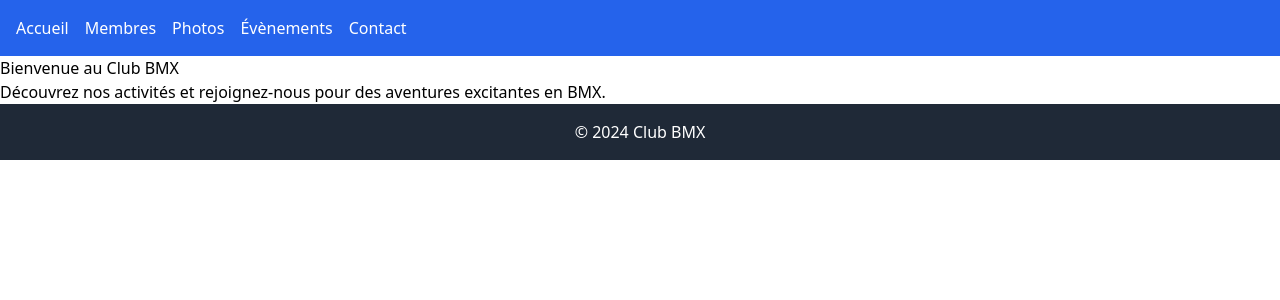
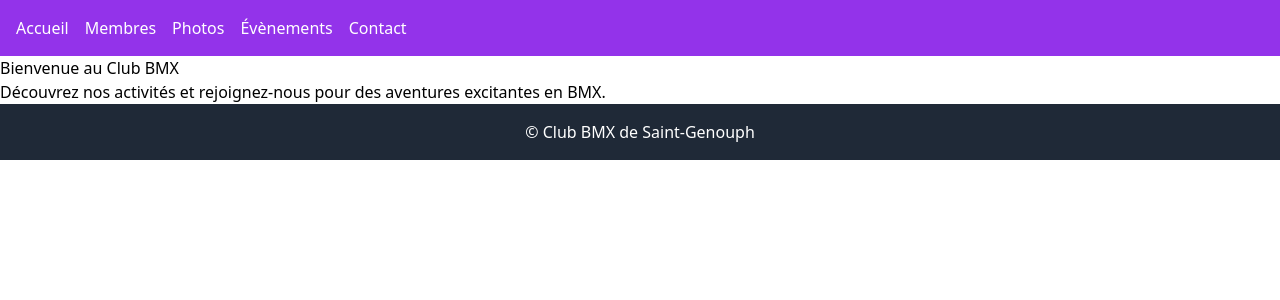
Before and after one commit to Martinouf/BMX-Saint-Genouph, a Vue app: page / in a window 1280 px wide. Shown: the top 300 px of the page. Built offline with nearby package versions, Linux system fonts and the light colour scheme; what vue-photo-preview would draw is missing.

Commit message:
update header and footer

```diff
--- a/src/components/FooterBmx.vue
+++ b/src/components/FooterBmx.vue
@@ -1,6 +1,6 @@
 <template>
   <footer class="bg-gray-800 text-white p-4 text-center">
-    <p>&copy; 2024 Club BMX</p>
+    <p>&copy; Club BMX de Saint-Genouph</p>
   </footer>
 </template>
 
--- a/src/components/HeaderBmx.vue
+++ b/src/components/HeaderBmx.vue
@@ -1,5 +1,5 @@
 <template>
-  <header class="bg-blue-600 p-4 text-white">
+  <header class="bg-purple-600 p-4 text-white">
     <nav>
       <ul class="flex space-x-4">
         <li><router-link to="/" class="hover:underline">Accueil</router-link></li>
```
